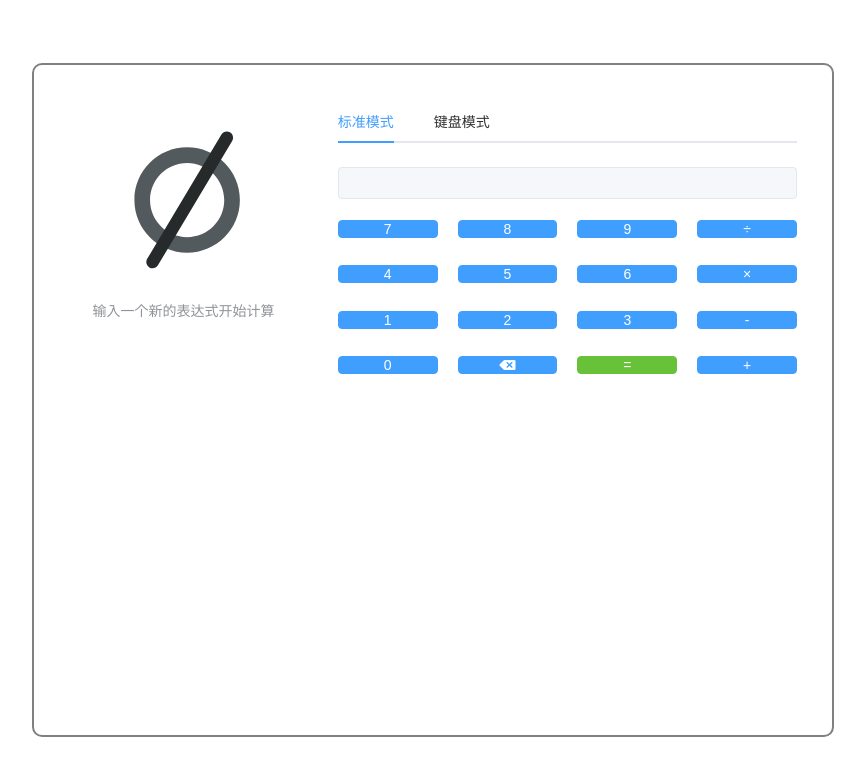
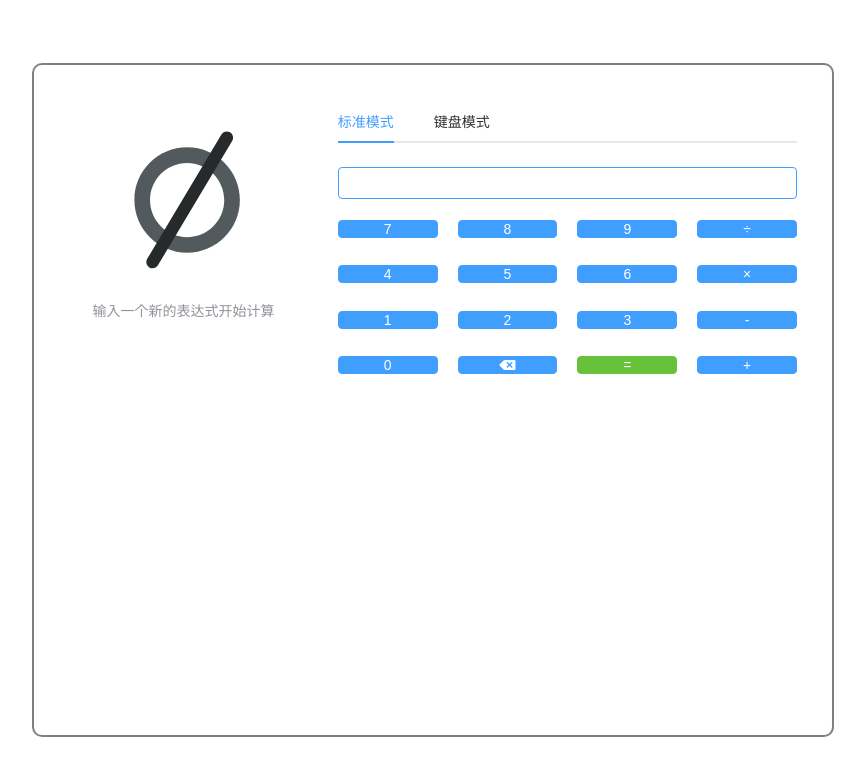
Before and after one commit to electron-shaders/web-calculator, a Vue app in the folder frontend/: page /#/keyboard in a window 1280 px wide. Both pictures are taken after a click on the tab "标准模式". Shown: the top 776 px of the page, without its empty margins (207-1072 px from the left). Built offline with nearby package versions, Linux system fonts and the light colour scheme; what vue-clipboard2 would draw is missing.

Commit message:
support normal mode

```diff
--- a/frontend/src/components/normal.vue
+++ b/frontend/src/components/normal.vue
@@ -1,6 +1,6 @@
 <template>
     <div>
-        <el-input ref="input-box" disabled :value="origExp" autosize type="text" />
+        <el-input ref="input-box" v-model="origExp" @keyup.enter.native="this.$emit('calc',{origExp}); origExp=''" autosize type="text" />
         <el-row :gutter="20">
             <el-col :span="6"><el-button type="primary" @click="origExp+='7'">7</el-button></el-col>
             <el-col :span="6"><el-button type="primary" @click="origExp+='8'">8</el-button></el-col>
@@ -53,5 +53,8 @@ export default {
             origExp:""
         }
     },
+    mounted() {
+        this.$refs['input-box'].focus()
+    },
 }
 </script>
```
